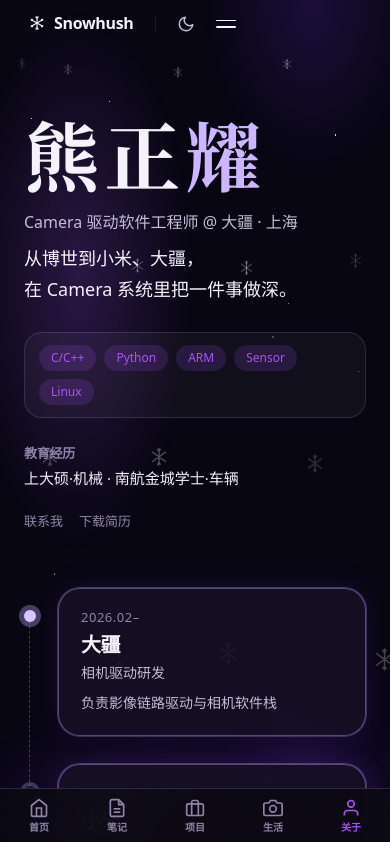
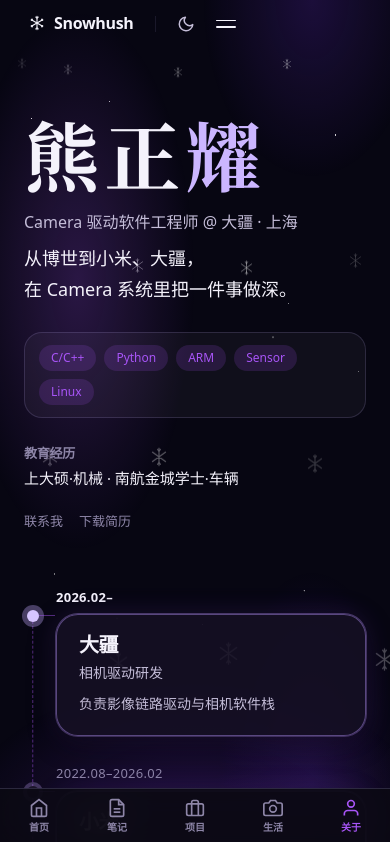
Before and after one commit to xiongzhengyao/Xiong-s-Radiant-Realm, a Vue app: page /about in a window 390 px wide. Shown: the top 842 px of the page. Built offline with nearby package versions, Linux system fonts and the light colour scheme.

Commit message:
fix(about): place dates on the timeline rail
Move each period out of the card so the career column reads as a dated axis.

Co-authored-by: Xiong Zhengyao <xiongzhengyao@users.noreply.github.com>

```diff
--- a/src/views/About.vue
+++ b/src/views/About.vue
@@ -61,14 +61,12 @@
           class="timeline-item reveal"
           :class="['reveal-delay-' + (idx + 1), { 'is-current': idx === 0 }]"
         >
+          <time class="timeline-time">{{ job.period }}</time>
           <span
             class="timeline-dot"
             aria-hidden="true"
           />
           <article class="timeline-card">
-            <p class="timeline-period">
-              {{ job.period }}
-            </p>
             <h3>{{ job.company }}</h3>
             <p class="timeline-role">
               {{ job.position }}
@@ -252,6 +250,8 @@ html.dark .skill-row {
 }
 
 .about-right {
+  --time-col: 132px;
+  --dot-col: 18px;
   position: relative;
   margin: 8px 0 0;
   padding: 0;
@@ -261,33 +261,57 @@ html.dark .skill-row {
 .timeline-item {
   position: relative;
   display: grid;
-  grid-template-columns: 12px minmax(0, 1fr);
-  column-gap: 22px;
+  grid-template-columns: var(--time-col) var(--dot-col) minmax(0, 1fr);
   align-items: start;
 }
 
 .timeline-item:not(:last-child)::before {
   content: '';
   position: absolute;
-  left: 5px;
+  left: calc(var(--time-col) + var(--dot-col) / 2);
   top: 28px;
   bottom: -56px;
   border-left: 1.5px dashed var(--color-accent-border);
+  transform: translateX(-0.75px);
 }
 
 .timeline-item + .timeline-item {
   margin-top: 28px;
 }
 
+.timeline-time {
+  padding: 16px 16px 0 0;
+  text-align: right;
+  font-size: 13px;
+  line-height: 1.45;
+  letter-spacing: 0.02em;
+  color: var(--color-text-tertiary);
+}
+
+.timeline-item.is-current .timeline-time {
+  color: var(--color-text);
+  font-weight: 600;
+}
+
 .timeline-dot {
   width: 12px;
   height: 12px;
-  margin-top: 22px;
+  margin: 22px auto 0;
   border-radius: 50%;
   background: #fff;
   box-shadow: 0 0 0 4px rgba(183, 164, 243, 0.32);
   position: relative;
   z-index: 1;
+}
+
+.timeline-dot::after {
+  content: '';
+  position: absolute;
+  left: 12px;
+  top: 5px;
+  width: 16px;
+  height: 1.5px;
+  background: var(--color-accent-border);
 }
 
 .timeline-item.is-current .timeline-dot {
@@ -314,13 +338,6 @@ html.dark .timeline-item.is-current .timeline-dot {
   max-width: 420px;
 }
 
-.timeline-period {
-  margin: 0 0 6px;
-  font-size: 13px;
-  letter-spacing: 0.04em;
-  color: var(--color-text-tertiary);
-}
-
 .timeline-card h3 {
   font-size: 20px;
   font-weight: 650;
@@ -344,8 +361,35 @@ html.dark .timeline-item.is-current .timeline-dot {
     gap: 48px;
   }
 
+  .about-right {
+    --time-col: 0px;
+  }
+
+  .timeline-item {
+    grid-template-columns: 18px minmax(0, 1fr);
+  }
+
+  .timeline-time {
+    grid-column: 2;
+    grid-row: 1;
+    padding: 0 0 8px 14px;
+    text-align: left;
+  }
+
+  .timeline-dot {
+    grid-column: 1;
+    grid-row: 1 / span 2;
+  }
+
   .timeline-card {
+    grid-column: 2;
+    grid-row: 2;
     max-width: none;
+    margin-left: 14px;
+  }
+
+  .timeline-item:not(:last-child)::before {
+    left: 9px;
   }
 }
 
```
